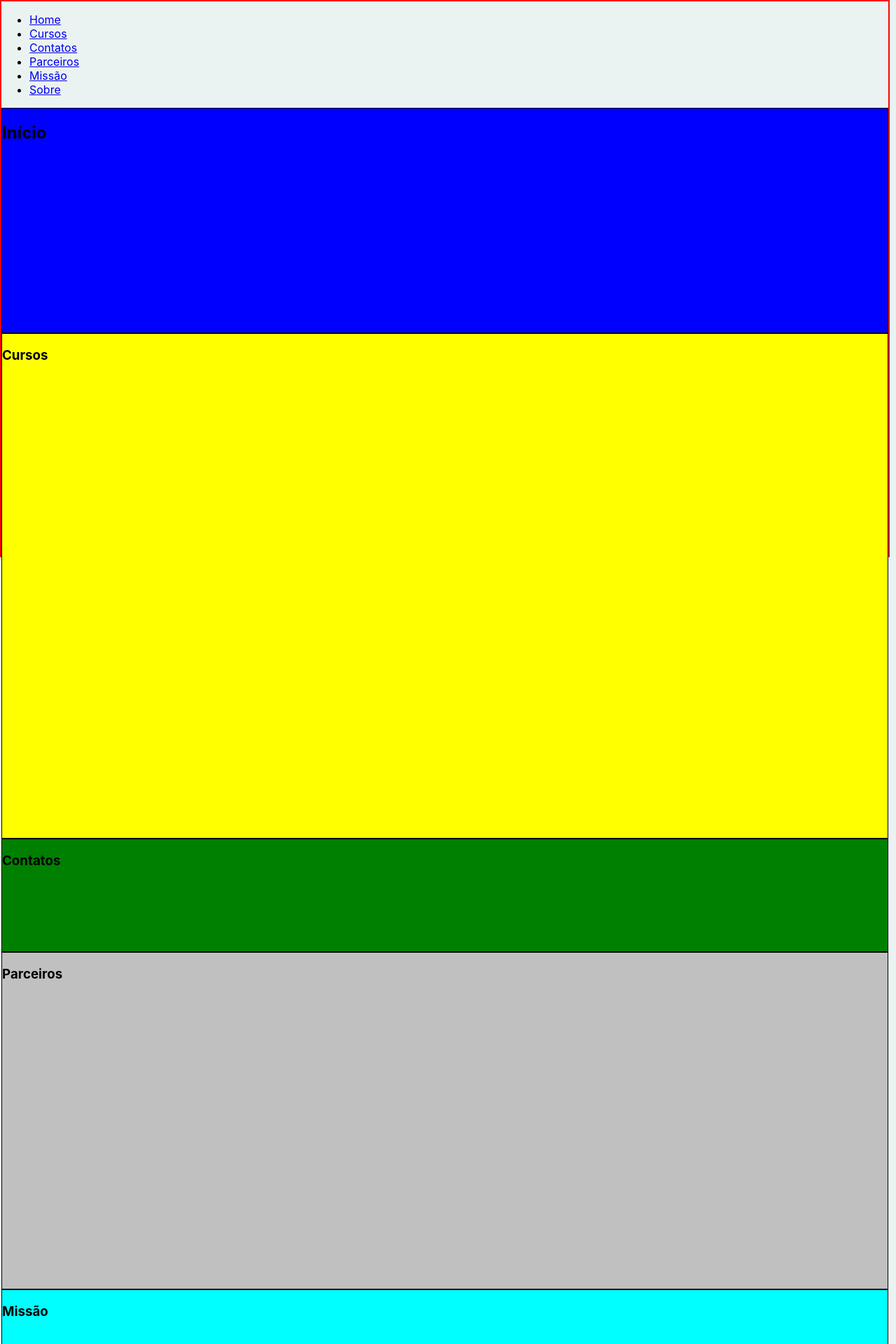
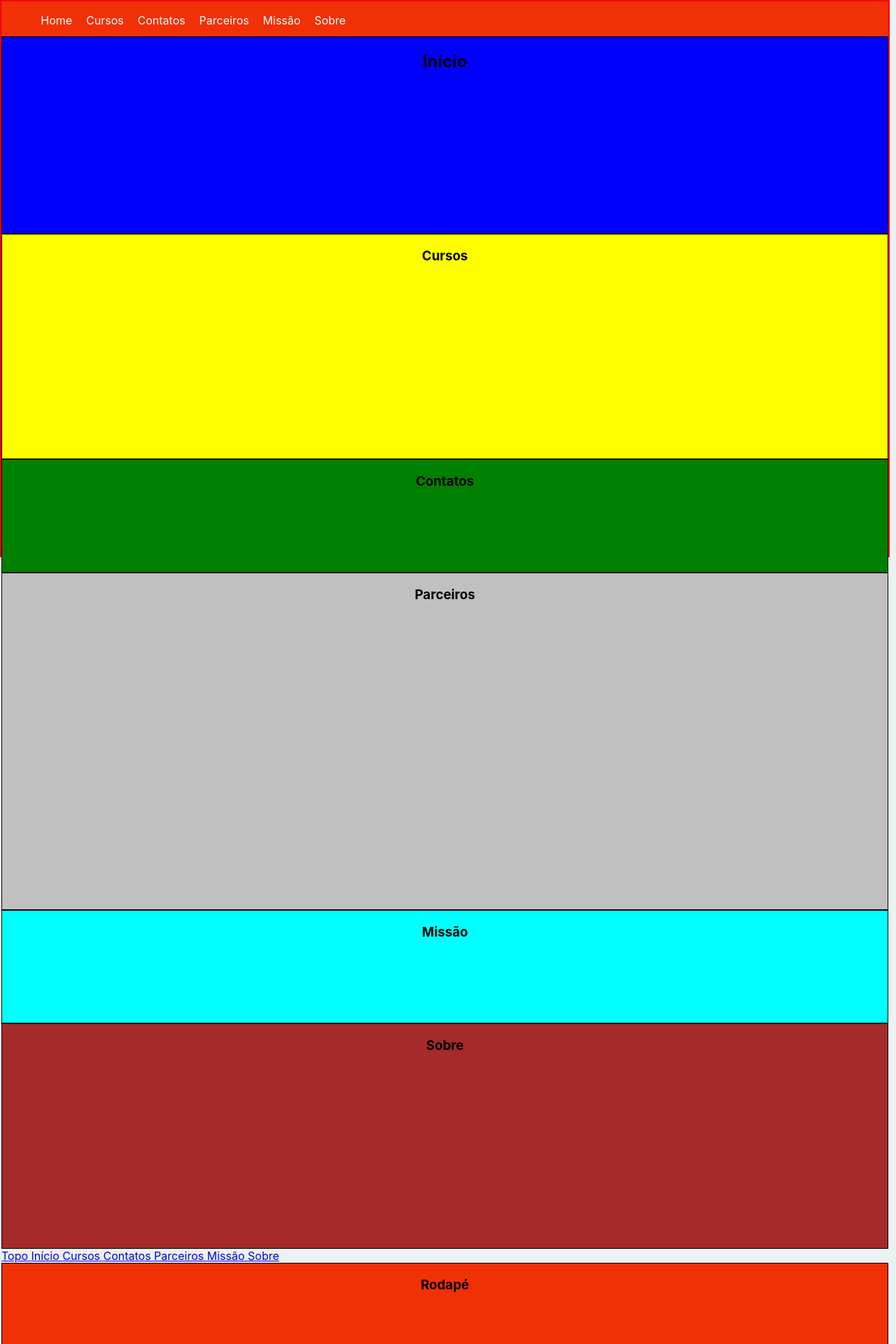
Before and after one commit to princya-oliveira/programacao-scripts, a React (Create React App) app in the folder menu_horizontal/: page / in a window 1280 px wide. Shown: the top 1920 px of the page at 70% size. Built offline with nearby package versions, Linux system fonts and the light colour scheme.

Commit message:
(14/08) configurações do menu horizontal

```diff
--- a/menu_horizontal/src/componentes/App.css
+++ b/menu_horizontal/src/componentes/App.css
@@ -1,35 +1,3 @@
-#inicio {
-  height: 40vh;
-  border: 1px solid black;
-  background-color: blue;
+.App {
+  text-align: center;
 }
-
-#cursos {
-  height: 90vh;
-  border: 1px solid black;
-  background-color: yellow;
-}
-
-#contatos {
-  height: 20vh;
-  border: 1px solid black;
-  background-color: green;
-}
-
-#parceiros {
-  height: 60vh;
-  border: 1px solid black;
-  background-color: silver;
-}
-
-#missao {
-  height: 20vh;
-  border: 1px solid black;
-  background-color: cyan;
-}
-
-#sobre {
-  height: 40vh;
-  border: 1px solid black;
-  background-color: brown;
-}
--- a/menu_horizontal/src/componentes/App.js
+++ b/menu_horizontal/src/componentes/App.js
@@ -1,56 +1,14 @@
 import React from 'react';
-import './App.css';
+import Secoes from './Secoes.js';
 
 function App() {
   return (
     <div>
-      <header id="corpo">
-        <nav id="menu">
-          <ul>
-            <li><a href = "#inicio">Home</a> </li>
-            <li><a href = "#cursos">Cursos</a> </li>
-            <li><a href = "#contatos">Contatos</a> </li>
-            <li><a href = "#parceiros">Parceiros</a> </li>
-            <li><a href = "#missao">Missão</a> </li>
-            <li><a href = "#sobre">Sobre</a> </li>
-          </ul>
-        </nav>
-      </header>
-      <section id="inicio">
-        <h2>Início</h2>
-      </section>
 
-      <section id="cursos">
-        <h3>Cursos</h3>
-      </section>
+      <Secoes />
 
-      <section id="contatos">
-        <h3>Contatos</h3>
-      </section>
-
-      <section id="parceiros">
-        <h3>Parceiros</h3>
-      </section>
-
-      <section id="missao">
-        <h3>Missão</h3>
-      </section>
-
-      <section id="sobre">
-        <h3>Sobre</h3>
-      </section>
     </div>
   );
 }
 
 export default App;
-
-/*
-Seções:
-  1 - início
-  2 - cursos
-  3 - contatos
-  4 - parceiros
-  5 - missão
-  6 - sobre
-*/
--- /dev/null
+++ b/menu_horizontal/src/componentes/Secoes.css
@@ -0,0 +1,131 @@
+/*
+  Configuração do menu horizontal
+*/
+.menu {
+  height: 40px;
+  border: 1px solid rgb(214, 46, 16);
+  background-color: #F23005;
+  padding-bottom: 8px;
+  font-size: 16px;
+}
+
+.navMenu ul {
+  list-style: none;
+  text-align: left;
+}
+
+.navMenu ul li{
+  display: inline;
+}
+
+.navMenu ul li a{
+  padding-left: 1.2vw;
+  display: inline-block;
+  color:white;
+  text-decoration: none;
+}
+
+.navMenu ul li a:hover {
+  color: white;
+  font-weight: bold;
+  font-size: 18px;
+}
+
+/*
+  Final das configurações do menu horizontal
+*/
+
+/*
+  Início das configurações das seções
+*/
+#inicio, #cursos, #contatos, #parceiros, #missao, #sobre, footer {
+  text-align: center;
+  border: 1px solid black;
+}
+
+#inicio {
+  height: 35vh;
+  background-color: blue;
+}
+
+#cursos {
+  height: 40vh;
+  background-color: yellow;
+}
+
+#contatos {
+  height: 20vh;
+  background-color: green;
+}
+
+#parceiros {
+  height: 60vh;
+  background-color: silver;
+}
+
+#missao {
+  height: 20vh;
+  background-color: cyan;
+}
+
+#sobre {
+  height: 40vh;
+  background-color: brown;
+}
+
+footer {
+  height: 20vh;
+  background-color: #F23005;
+}
+
+/*
+  Configurações do retorno das âncoras laterais
+*/
+.irTopo, .irInicio, .irCursos, .isContatos, .irParceiros, .irMissao, .irSobre, .irFooter {
+  font-size: 12px;
+  padding: 1vh;
+  position: fixed;
+  transition: 0.2s;
+  right: 1vh;
+  text-decoration: none;
+  width: 90px;
+  text-align: center;
+  background-color: rgba(0, 0, 0, 0.3);
+  border-radius: 4px;
+}
+
+.irTopo {
+  bottom: 14vh;
+  color: white;
+  background-color: rgba(0, 0, 0, 0.3);
+}
+
+.irTopo:hover {
+  background-color: rgba(0, 0, 0, 0.6);
+  font-weight: bold;
+  font-size: 16px;
+}
+
+.irInicio {
+  bottom: 75vh;
+  color: black;
+  background-color: bisque;
+}
+
+.irInicio:hover {
+  background-color: darkorange;
+  font-weight: bold;
+  font-size: 16px;
+}
+
+.irCursos {
+  bottom: 71vh;
+  color: black;
+  background-color: bisque;
+}
+
+.irCursos:hover {
+  background-color: darkorange;
+  font-weight: bold;
+  font-size: 16px;
+}
--- /dev/null
+++ b/menu_horizontal/src/componentes/Secoes.js
@@ -0,0 +1,58 @@
+import React from 'react';
+import './Secoes.css';
+
+export default function Secoes() {
+  return (
+    <div>
+      <div className="menu">
+        <nav className="navMenu">
+          <ul>
+            <li><a href = "#inicio">Home</a> </li>
+            <li><a href = "#cursos">Cursos</a> </li>
+            <li><a href = "#contatos">Contatos</a> </li>
+            <li><a href = "#parceiros">Parceiros</a> </li>
+            <li><a href = "#missao">Missão</a> </li>
+            <li><a href = "#sobre">Sobre</a> </li>
+          </ul>
+        </nav>
+      </div>
+
+      <section id="inicio">
+        <h2>Início</h2>
+      </section>
+
+      <section id="cursos">
+        <h3>Cursos</h3>
+      </section>
+
+      <section id="contatos">
+        <h3>Contatos</h3>
+      </section>
+
+      <section id="parceiros">
+        <h3>Parceiros</h3>
+      </section>
+
+      <section id="missao">
+        <h3>Missão</h3>
+      </section>
+
+      <section id="sobre">
+        <h3>Sobre</h3>
+      </section>
+
+      <a classname = "irTopo" href = ".menu"> Topo </a>
+      <a classname = "irInicio" href = "#inicio"> Início </a>
+      <a classname = "irCursos" href = "#cursos"> Cursos </a>
+      <a classname = "irContatos" href = "#contatos"> Contatos </a>
+      <a classname = "irParceiros" href = "#parceiros"> Parceiros </a>
+      <a classname = "irMissao" href = "#missao"> Missão </a>
+      <a classname = "irSobre" href = "#sobre"> Sobre </a>
+
+      <footer>
+        <h3>Rodapé</h3>
+      </footer>
+
+    </div>
+  );
+}
```
